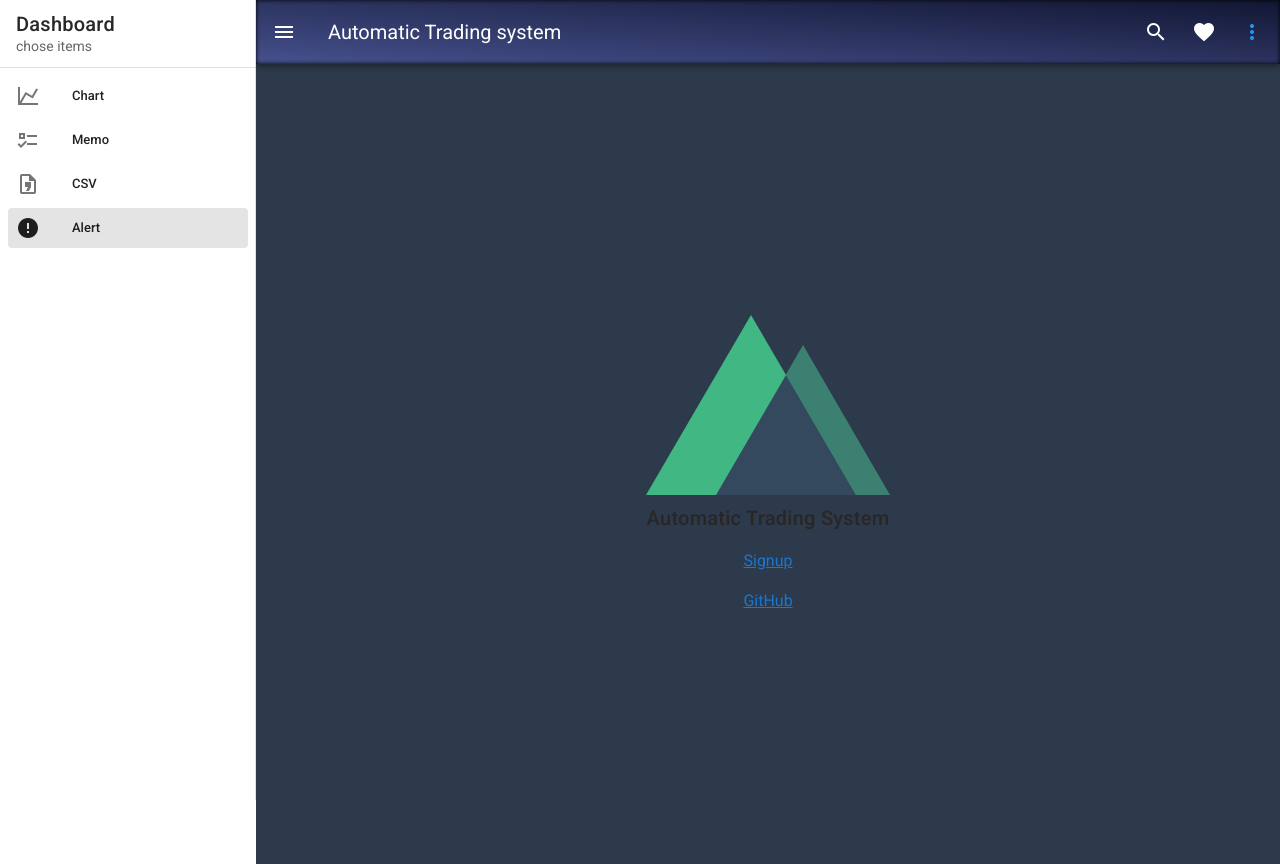
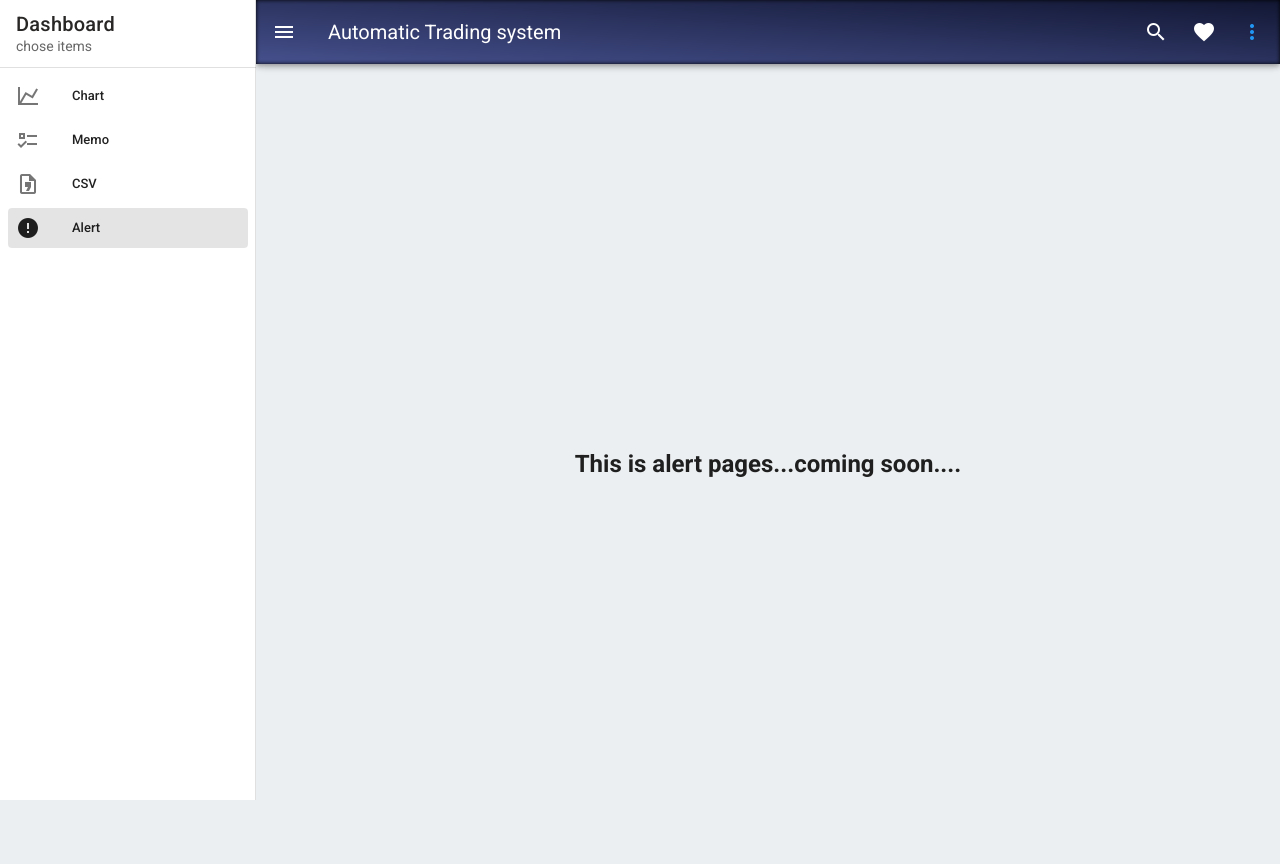
Before and after one commit to serpedious/automatic-trading-system, a Nuxt app in the folder front/: page /dashboard/alert in a window 1280 px wide. Built offline with nearby package versions, Linux system fonts and the light colour scheme.

Commit message:
create flash screen

```diff
--- a/front/layouts/default.vue
+++ b/front/layouts/default.vue
@@ -1,6 +1,8 @@
 <template>
-  <v-app id="inspire">
-    <Header/>
+  <v-app id="inspire" style="background-color: #ECEFF1;">
+    <div v-if="this.$route.path.match(/dashboard\/*/)">
+      <Header/>
+    </div>
 
     <v-main>
       <router-view></router-view>
--- a/front/pages/auth/signin.vue
+++ b/front/pages/auth/signin.vue
@@ -37,7 +37,7 @@ export default {
             password: this.password
         });
         this.token = res.data.token
-        this.$router.push("/");
+        this.$router.push("/dashboard");
       }
   }
 }
--- a/front/pages/dashboard/alert.vue
+++ b/front/pages/dashboard/alert.vue
@@ -1,47 +1,17 @@
 <template>
-  <div class="home-container">
-    <section class="container">
-      <div>
-        <app-logo/>
-        <h1 class="title">
-          Automatic Trading System
-        </h1>
-        <div class="links">
-          <p
-            class="button--green"
-            target="_blank">
-            <router-link to="/auth/signup">Signup</router-link>
-          </p>
-          <a
-            href="https://github.com/serpedious/automatic-trading-system"
-            target="_blank"
-            class="button--green">GitHub</a>
-        </div>
-      </div>
-    </section>
-  </div>
+  <section class="container">
+    <div>
+      <h1>This is alert pages...coming soon....</h1>
+    </div>
+  </section>
 </template>
 
 <script>
-import AppLogo from '~/components/AppLogo.vue'
-
 export default {
-  name: 'HelloWorld',
-  components: {
-    AppLogo
-  },
-  data () {
-    return {
-      msg: 'it is lambda batch test3'
-    }
-  },
-  methods: {
-
-  }
 }
 </script>
 
-<style>
+<style scoped>
 .container {
   min-height: 100vh;
   display: flex;
@@ -49,24 +19,4 @@ export default {
   align-items: center;
   text-align: center;
 }
-
-.title {
-  font-family: "Quicksand", "Source Sans Pro", -apple-system, BlinkMacSystemFont, "Segoe UI", Roboto, "Helvetica Neue", Arial, sans-serif; /* 1 */
-  display: block;
-  font-weight: 300;
-  font-size: 60px;
-  letter-spacing: 1px;
-}
-
-.links {
-  padding-top: 15px;
-  color: #42b983;
-}
-
-.home-container {
-  min-height: 100%;
-  width: 100%;
-  background-color: #2d3a4b;
-  overflow: hidden;
-}
 </style>
--- a/front/pages/dashboard/csv.vue
+++ b/front/pages/dashboard/csv.vue
@@ -1,27 +1,13 @@
 <template>
   <section class="container">
     <div>
-      <h1>usersのindexページです。</h1>
-      <p>count={{count}}</p>
-      <p>back to home?
-        <router-link to="/">home</router-link>
-      </p>
-      <router-link to="/dashboard">dashboard</router-link>
-      <button @click="addCount">カウントアップ</button>
+      <h1>This is CSV pages...coming soon....</h1>
     </div>
   </section>
 </template>
 
 <script>
 export default {
-  computed: {
-    count () { return this.$store.state.counter.count }
-  },
-  methods: {
-    addCount (e) {
-      this.$store.commit('counter/add')
-    }
-  }
 }
 </script>
 
--- a/front/pages/dashboard/index.vue
+++ b/front/pages/dashboard/index.vue
@@ -3,20 +3,7 @@
     <section class="container">
       <div>
         <app-logo/>
-        <h1 class="title">
-          Automatic Trading System
-        </h1>
-        <div class="links">
-          <p
-            class="button--green"
-            target="_blank">
-            <router-link to="/auth/signup">Signup</router-link>
-          </p>
-          <a
-            href="https://github.com/serpedious/automatic-trading-system"
-            target="_blank"
-            class="button--green">GitHub</a>
-        </div>
+        <h1>This is dashboard index</h1>
       </div>
     </section>
   </div>
@@ -50,20 +37,6 @@ export default {
   text-align: center;
 }
 
-.title {
-  font-family: "Quicksand", "Source Sans Pro", -apple-system, BlinkMacSystemFont, "Segoe UI", Roboto, "Helvetica Neue", Arial, sans-serif; /* 1 */
-  display: block;
-  font-weight: 300;
-  font-size: 60px;
-  color: #eee;
-  letter-spacing: 1px;
-}
-
-.links {
-  padding-top: 15px;
-  color: #42b983;
-}
-
 .home-container {
   min-height: 100%;
   width: 100%;
--- a/front/pages/index.vue
+++ b/front/pages/index.vue
@@ -50,20 +50,6 @@ export default {
   text-align: center;
 }
 
-.title {
-  font-family: "Quicksand", "Source Sans Pro", -apple-system, BlinkMacSystemFont, "Segoe UI", Roboto, "Helvetica Neue", Arial, sans-serif; /* 1 */
-  display: block;
-  font-weight: 300;
-  font-size: 60px;
-  color: #eee;
-  letter-spacing: 1px;
-}
-
-.links {
-  padding-top: 15px;
-  color: #42b983;
-}
-
 .home-container {
   min-height: 100%;
   width: 100%;
```
